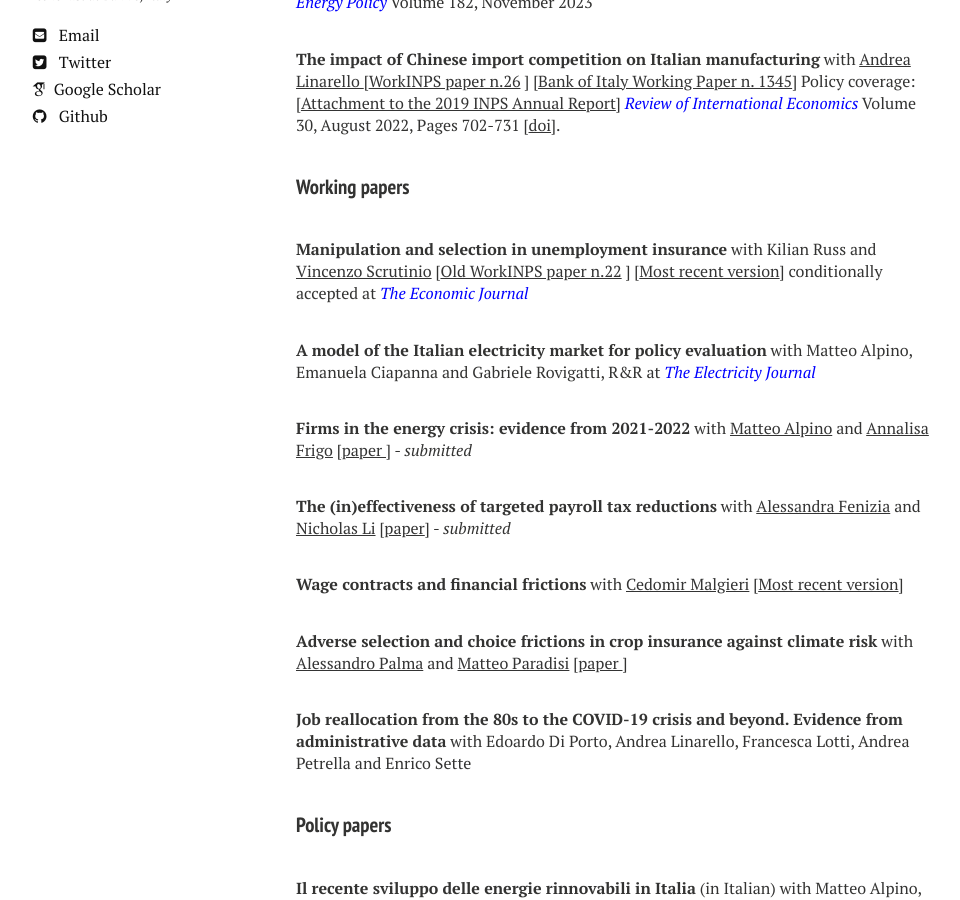
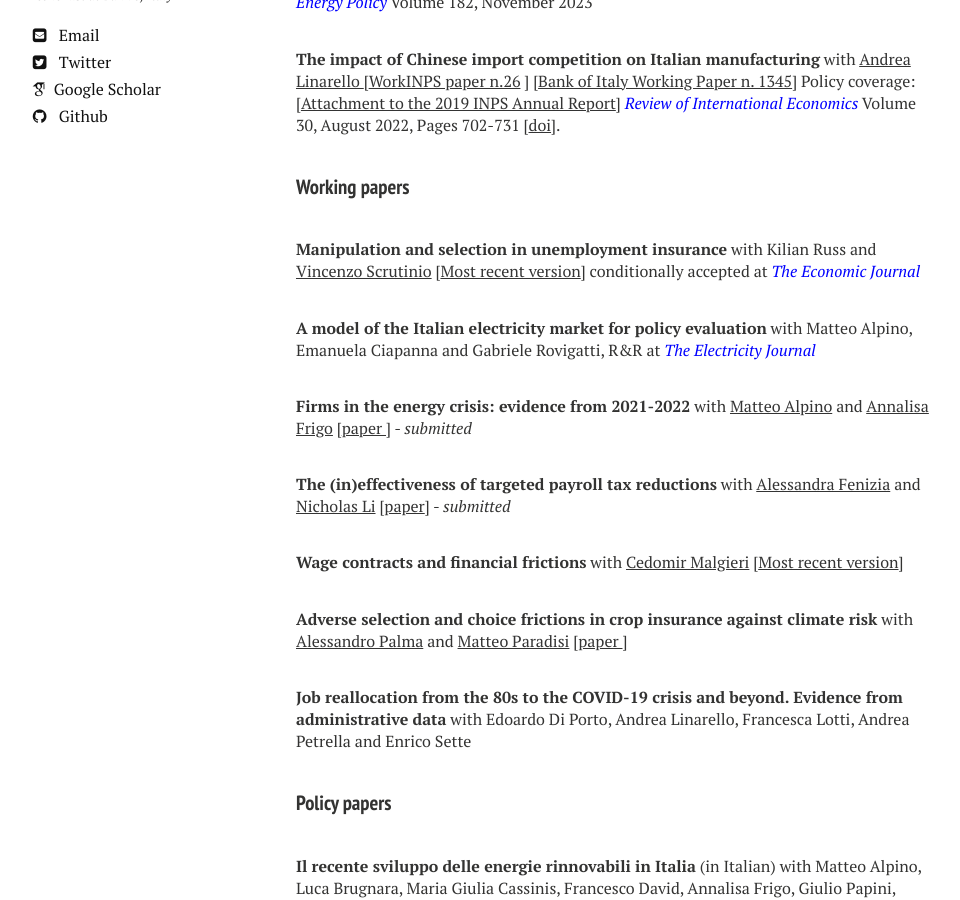
Before and after one commit to luca-citino/luca-citino.github.io, a Jekyll site: the page built from research.md, in a window 1280 px wide and 900 px high, scrolled down 377 px. Shown: the whole window, without its empty margins (24-984 px from the left). Built offline with Jekyll 4.4.1, drawn with Linux system fonts in a browser that asks for light colours; nearby versions of some CDN libraries; some web fonts are replaced.

Commit message:
Update research.md

```diff
--- a/research.md
+++ b/research.md
@@ -13,7 +13,7 @@ title: Research
 
 #### Working papers
 
-**Manipulation and selection in unemployment insurance**  with Kilian Russ and <a href="https://sites.google.com/view/vincenzoscrutinio/home">Vincenzo Scrutinio</a> [<a href="https://www.inps.it/docallegatiNP/Mig/InpsComunica/WorkInps_Papers/22_gennaio_2019_Happy%20Birthday_citino_russ_scrutinio.pdf">Old WorkINPS paper n.22</a> ]  [<a href="https://luca-citino.github.io/docs/targeted_ui-5.pdf">Most recent version</a>] conditionally accepted at <span style="color: blue;"><i>The Economic Journal</i> </span>
+**Manipulation and selection in unemployment insurance**  with Kilian Russ and <a href="https://sites.google.com/view/vincenzoscrutinio/home">Vincenzo Scrutinio</a>  [<a href="https://luca-citino.github.io/docs/targeted_ui-5.pdf">Most recent version</a>] conditionally accepted at <span style="color: blue;"><i>The Economic Journal</i> </span>
 
 **A model of the Italian electricity market for policy evaluation** with Matteo Alpino, Emanuela Ciapanna and Gabriele Rovigatti, R&R at <span style="color: blue;"><i>The Electricity Journal</i> </span>
 
```
